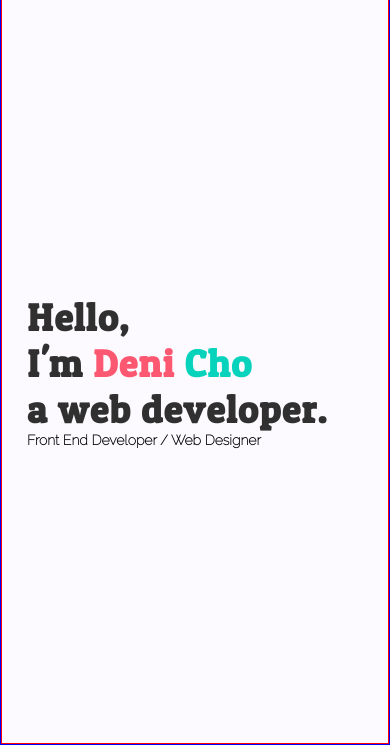
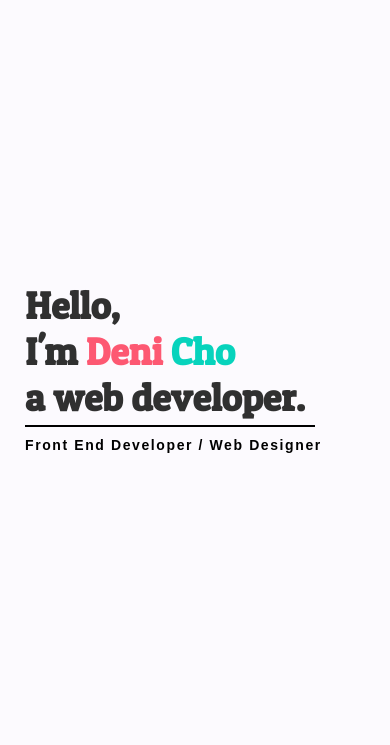
Before and after one commit to denchoooo/personal-web, a React app: page / in a window 390 px wide. Shown: the part 99-844 px from the top of the page. Built offline with nearby package versions, Linux system fonts and the light colour scheme; a web font is replaced by a local one.

Commit message:
Finished Home content for mobile

```diff
--- a/src/containers/App.css
+++ b/src/containers/App.css
@@ -2,5 +2,4 @@
   height: 100%;
   display: flex;
   flex-direction: column;
-  border: 1px solid blue;
 }
--- a/src/containers/Home/Home.css
+++ b/src/containers/Home/Home.css
@@ -1,5 +1,4 @@
 .container-home {
-  border: 1px solid red;
   flex: 1;
   display: flex;
   align-items: center;
@@ -10,17 +9,24 @@
   font-family: var(--font-primary);
   font-size: 38px;
   line-height: 46px;
-  letter-spacing: 1.3px;
 }
 
 .home-subtext {
   font-family: var(--font-secondary);
   font-size: 14px;
+  letter-spacing: 1.6px;
+  line-height: 27px;
 }
 
 .text-area {
   margin-left: 25px;
 }
 
-.hometext-line {
+.home-text-line {
+  display: block;
+  border-top: 1px solid black;
+  border-bottom: 1px solid black;
+  width: 290px;
+  margin-top: 5px;
+  margin-bottom: 5px;
 }
--- a/src/fonts.css
+++ b/src/fonts.css
@@ -2,13 +2,14 @@
 @font-face {
   font-family: 'PatuaOne-Regular';
   src: local('Patua One Regular'),
-    url('./resources/fonts/Patua_One/PatuaOne-Regular.ttf');
+    url('./resources/fonts/Patua_One/PatuaOne-Regular.ttf') format('truetype');
 }
 
 @font-face {
-  font-family: 'Raleway';
+  font-family: 'Raleway-Thin';
   src: local('Raleway'),
-    url('./resources/fonts/Raleway/Raleway-Thin.ttf') format('truetype');
+    url('./resources/fonts/Raleway/Raleway-Bold.ttf') format('truetype');
+  font-weight: 100;
   font-style: normal;
 }
 
--- a/src/index.css
+++ b/src/index.css
@@ -7,7 +7,7 @@
   --black: #303030;
   --white: #fcfafe;
   --font-primary: 'PatuaOne-Regular', sans-serif;
-  --font-secondary: 'Raleway', sans-serif;
+  --font-secondary: 'Raleway-Thin', sans-serif;
   --sizeh1: 6.854em;
   --sizeh2: 4.236em;
   --sizeh3: 2.618em;
```
